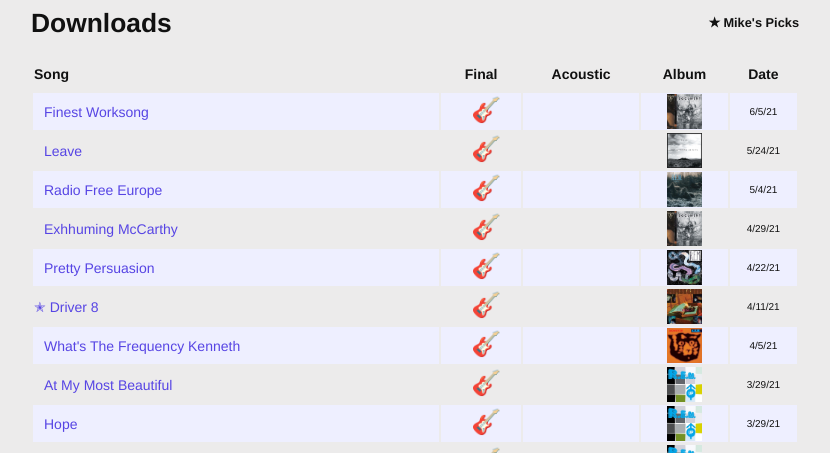
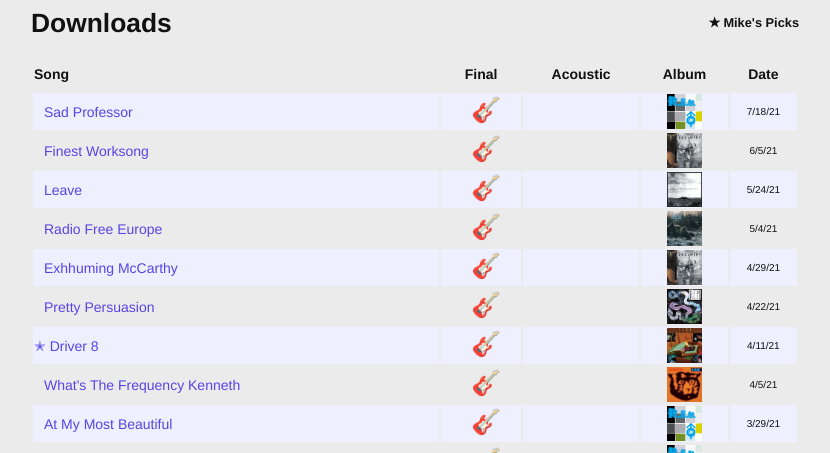
Before and after one commit to slatron/slatron.github.io, a Jekyll site: the page built from recordings.md, in a window 1280 px wide and 900 px high, cut to the strip 447-900 px from the top of the window. Shown: the whole strip, without its empty margins (225-1055 px from the left). Built offline with Jekyll 4.4.1, drawn with Linux system fonts in a browser that asks for light colours.

Commit message:
adds sad professor mix

```diff
--- a/recordings.md
+++ b/recordings.md
@@ -27,6 +27,34 @@ permalink: recordings.html
     </thead>
 
     <tbody>
+
+      <tr class="row" id="sad_professor">
+        <td data-th="Song">
+          <a href="https://drive.google.com/file/d/1AcJcnMfI_gaS7s-6DTUgQNDMolrXvvTi/view?usp=sharing" target="_blank">Sad Professor</a>
+          <svg x="0" y="0" viewBox="0 0 300.003 300.003" class="mobile-toggle icon-less" onClick="toggleRow('sad_professor')">
+            <g>
+              <path fill="#0e9aef" d="M150.001,0c-82.843,0-150,67.159-150,150c0,82.838,67.157,150.003,150,150.003c82.838,0,150-67.165,150-150.003C300.001,67.159,232.838,0,150.001,0z M197.218,166.283H92.41c-8.416,0-15.238-6.821-15.238-15.238s6.821-15.238,15.238-15.238H197.22c8.416,0,15.238,6.821,15.238,15.238S205.634,166.283,197.218,166.283z" />
+            </g>
+          </svg>
+          <svg x="0" y="0" viewBox="0 0 300.003 300.003" class="mobile-toggle icon-more" onClick="toggleRow('sad_professor')">
+            <g>
+              <path fill="#0e9aef" d="M150,0C67.159,0,0.001,67.159,0.001,150c0,82.838,67.157,150.003,149.997,150.003S300.002,232.838,300.002,150C300.002,67.159,232.839,0,150,0z M213.281,166.501h-48.27v50.469c-0.003,8.463-6.863,15.323-15.328,15.323c-8.468,0-15.328-6.86-15.328-15.328v-50.464H87.37c-8.466-0.003-15.323-6.863-15.328-15.328c0-8.463,6.863-15.326,15.328-15.328l46.984,0.003V91.057c0-8.466,6.863-15.328,15.326-15.328c8.468,0,15.331,6.863,15.328,15.328l0.003,44.787l48.265,0.005c8.466-0.005,15.331,6.86,15.328,15.328C228.607,159.643,221.742,166.501,213.281,166.501z"/>
+            </g>
+          </svg>
+        </td>
+        <td data-th="Final">
+          <a href="https://drive.google.com/file/d/1AcJcnMfI_gaS7s-6DTUgQNDMolrXvvTi/view?usp=sharing" target="_blank">🎸</a>
+        </td>
+        <td data-th="Acoustic">
+        </td>
+        <td data-th="Album">
+          <img loading="lazy" alt="Up" src="/ms_assets/images/albums/up.jpg" />
+        </td>
+        <td data-th="Date">
+          7/18/21
+        </td>
+      </tr>
+
       <tr class="row" id="finest_worksong">
         <td data-th="Song">
           <a href="https://drive.google.com/file/d/1TZ8PGhhnwuNA1EIzsCWB-YjSpCxw0D0s/view?usp=sharing" target="_blank">Finest Worksong</a>
@@ -47,7 +75,7 @@ permalink: recordings.html
         <td data-th="Acoustic">
         </td>
         <td data-th="Album">
-          <img loading="lazy" alt="New Adventures In Hi-Fi" src="/ms_assets/images/albums/document.jpg" />
+          <img loading="lazy" alt="Document" src="/ms_assets/images/albums/document.jpg" />
         </td>
         <td data-th="Date">
           6/5/21
```
Also changed, not shown: _posts/2021-02-06-begin-the-begin.md (+1 -1 lines), _posts/2021-06-05-sad-professor-1.md (+1 -0 lines), _posts/2021-07-17-sad-professor-2.md (+30 -2 lines).
